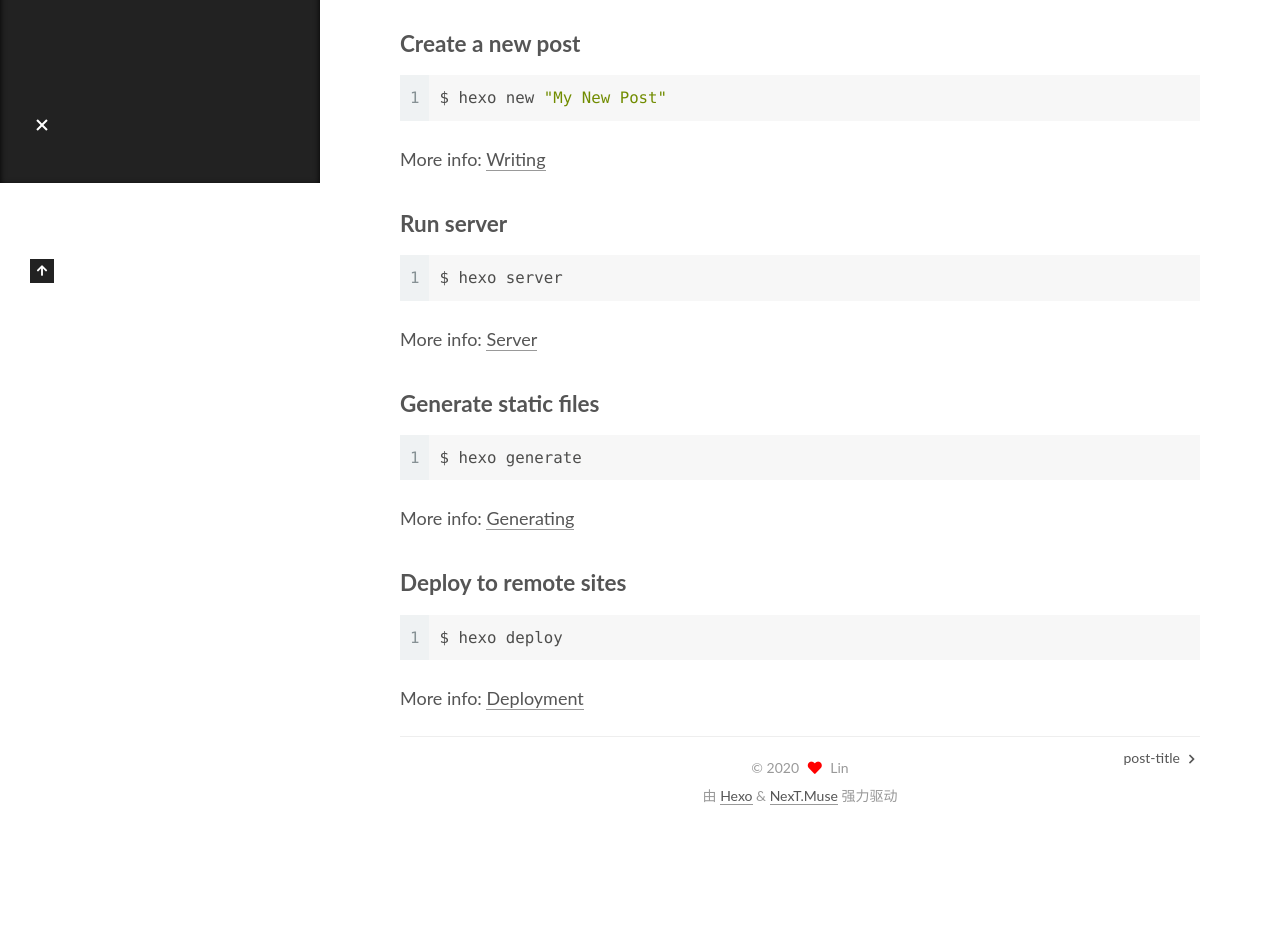
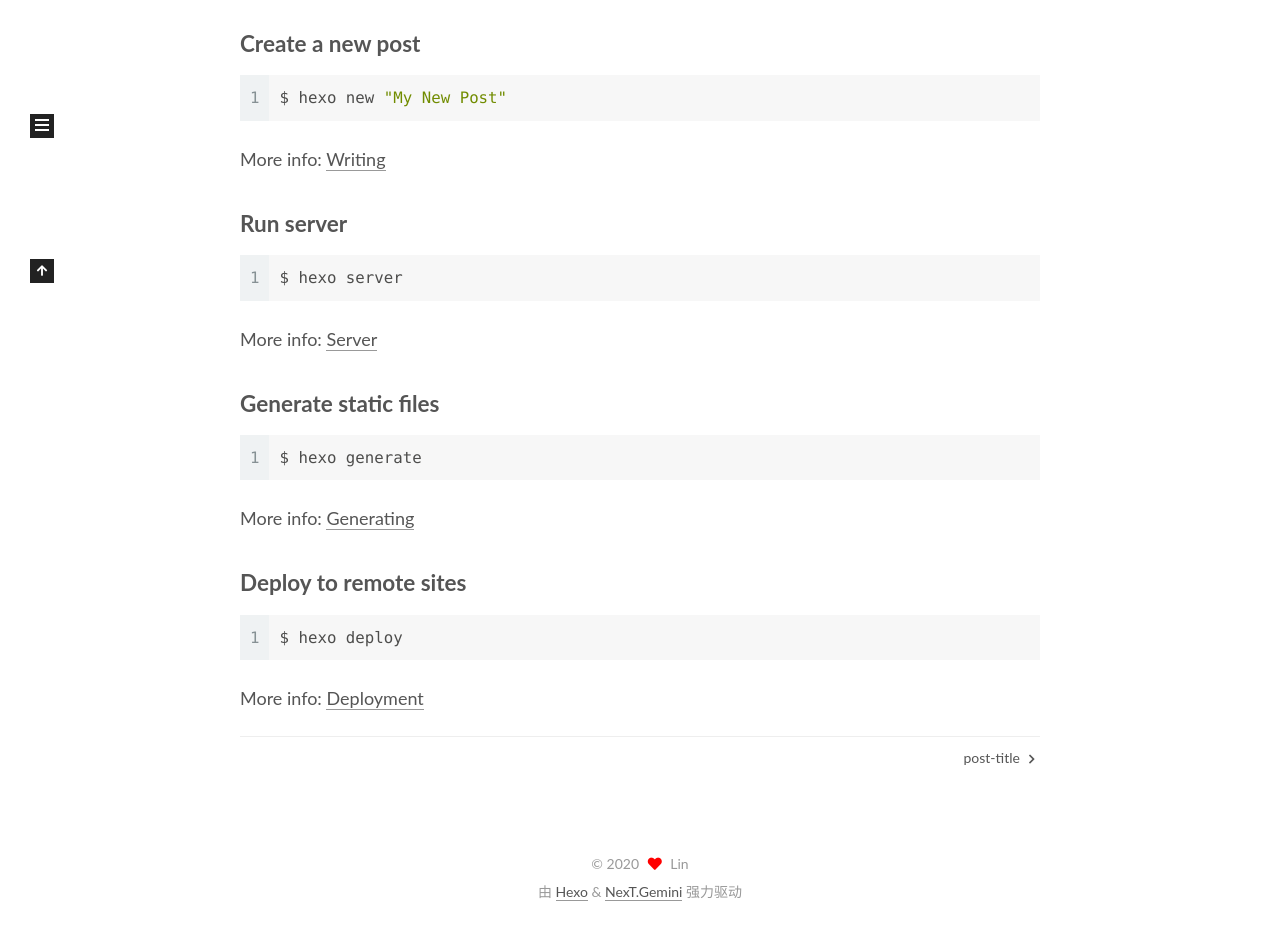
Before and after one commit to miocatt/miocatt.github.io, a plain HTML site: page 2020/11/01/hello-world/index.html in a window 1280 px wide. Shown: the part 617-1543 px from the top of the page. Before the commit the page ends 1447 px from the top, so only its background shows below. Drawn offline with Linux system fonts and the light colour scheme.

Commit message:
Site updated: 2020-11-02 07:41:50

```diff
--- a/2020/11/01/hello-world/index.html
+++ b/2020/11/01/hello-world/index.html
@@ -17,7 +17,7 @@
 
 <script id="hexo-configurations">
     var NexT = window.NexT || {};
-    var CONFIG = {"hostname":"example.com","root":"/","scheme":"Muse","version":"7.8.0","exturl":false,"sidebar":{"position":"left","display":"post","padding":18,"offset":12,"onmobile":false},"copycode":{"enable":false,"show_result":false,"style":null},"back2top":{"enable":true,"sidebar":false,"scrollpercent":false},"bookmark":{"enable":false,"color":"#222","save":"auto"},"fancybox":false,"mediumzoom":false,"lazyload":false,"pangu":false,"comments":{"style":"tabs","active":null,"storage":true,"lazyload":false,"nav":null},"algolia":{"hits":{"per_page":10},"labels":{"input_placeholder":"Search for Posts","hits_empty":"We didn't find any results for the search: ${query}","hits_stats":"${hits} results found in ${time} ms"}},"localsearch":{"enable":false,"trigger":"auto","top_n_per_article":1,"unescape":false,"preload":false},"motion":{"enable":true,"async":false,"transition":{"post_block":"fadeIn","post_header":"slideDownIn","post_body":"slideDownIn","coll_header":"slideLeftIn","sidebar":"slideUpIn"}}};
+    var CONFIG = {"hostname":"example.com","root":"/","scheme":"Gemini","version":"7.8.0","exturl":false,"sidebar":{"position":"left","display":"post","padding":18,"offset":12,"onmobile":false},"copycode":{"enable":false,"show_result":false,"style":null},"back2top":{"enable":true,"sidebar":false,"scrollpercent":false},"bookmark":{"enable":false,"color":"#222","save":"auto"},"fancybox":false,"mediumzoom":false,"lazyload":false,"pangu":false,"comments":{"style":"tabs","active":null,"storage":true,"lazyload":false,"nav":null},"algolia":{"hits":{"per_page":10},"labels":{"input_placeholder":"Search for Posts","hits_empty":"We didn't find any results for the search: ${query}","hits_stats":"${hits} results found in ${time} ms"}},"localsearch":{"enable":false,"trigger":"auto","top_n_per_article":1,"unescape":false,"preload":false},"motion":{"enable":true,"async":false,"transition":{"post_block":"fadeIn","post_header":"slideDownIn","post_body":"slideDownIn","coll_header":"slideLeftIn","sidebar":"slideUpIn"}}};
   </script>
 
   <meta name="description" content="Welcome to Hexo! This is your very first post. Check documentation for more info. If you get any problems when using Hexo, you can find the answer in troubleshooting or you can ask me on GitHub. Quick">
@@ -326,7 +326,7 @@
   </span>
   <span class="author" itemprop="copyrightHolder">Lin</span>
 </div>
-  <div class="powered-by">由 <a href="https://hexo.io/" class="theme-link" rel="noopener" target="_blank">Hexo</a> & <a href="https://muse.theme-next.org/" class="theme-link" rel="noopener" target="_blank">NexT.Muse</a> 强力驱动
+  <div class="powered-by">由 <a href="https://hexo.io/" class="theme-link" rel="noopener" target="_blank">Hexo</a> & <a href="https://theme-next.org/" class="theme-link" rel="noopener" target="_blank">NexT.Gemini</a> 强力驱动
   </div>
 
 
@@ -352,7 +352,7 @@
 <script src="/js/motion.js"></script>
 
 
-<script src="/js/schemes/muse.js"></script>
+<script src="/js/schemes/pisces.js"></script>
 
 
 <script src="/js/next-boot.js"></script>
```
Also changed, not shown: 2020/11/02/post-title/index.html (+3 -3 lines), archives/2020/11/index.html (+3 -3 lines), archives/2020/index.html (+3 -3 lines), archives/index.html (+3 -3 lines), index.html (+3 -3 lines).
